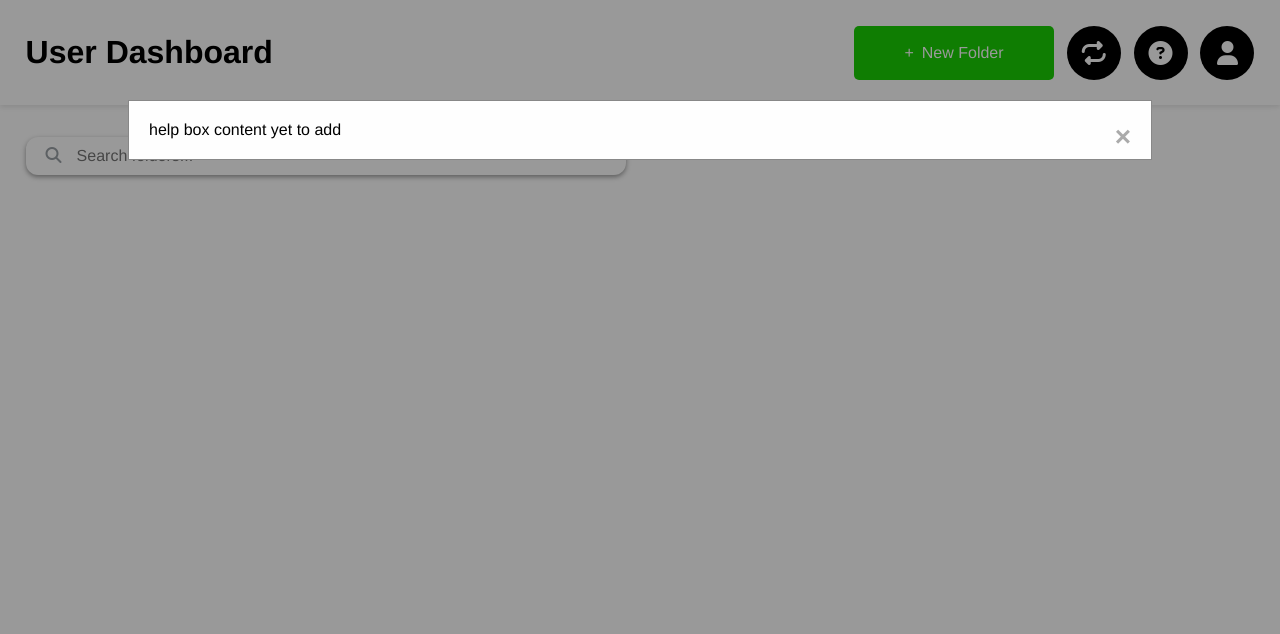
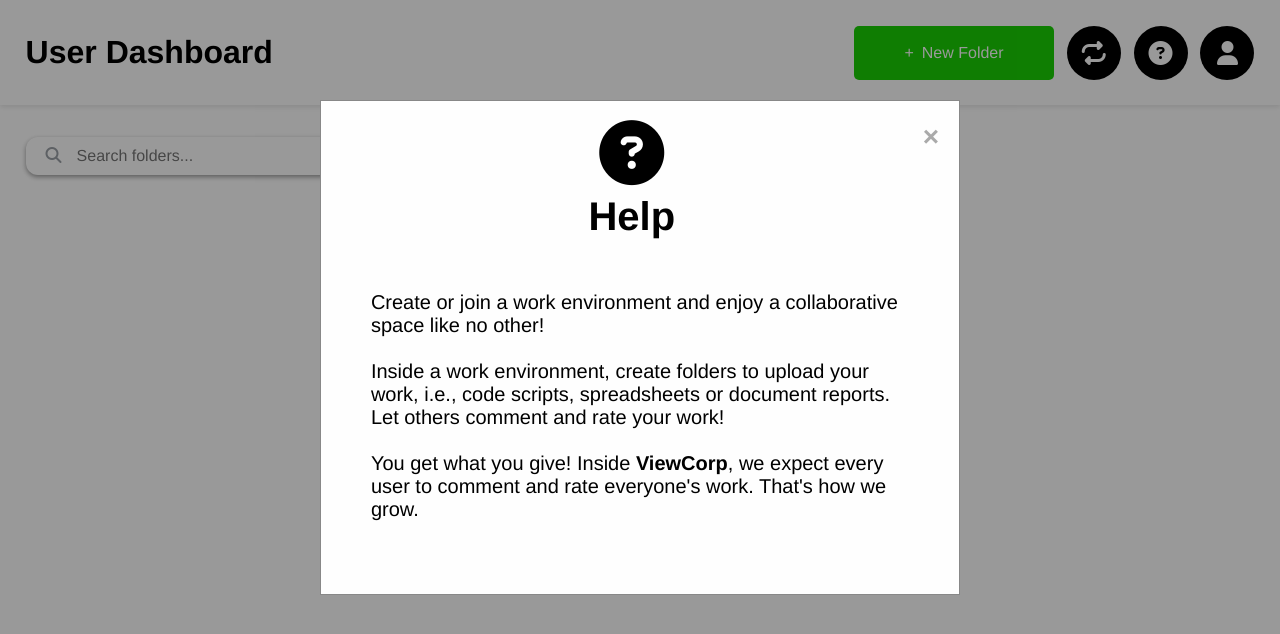
Before and after one commit to josechavezl/337Project, a website: page client/htmlFiles/mainDash.html in a window 1280 px wide. Both pictures are taken after a click on the button 1160 px from the left and 52 px from the top of the page. Drawn offline with Linux system fonts and the light colour scheme.

Commit message:
Added descriptive message for help button

```diff
--- a/client/css/mainDash.css
+++ b/client/css/mainDash.css
@@ -130,7 +130,7 @@
   margin: auto;
   padding: 20px;
   border: 1px solid #888;
-  width: 80%;
+  width: 50%;
 }
 
 /* The Close Button */
@@ -147,3 +147,24 @@
   text-decoration: none;
   cursor: pointer;
 }
+
+
+#HelpHeader{
+  display: flex;
+  flex-direction: column;
+  align-items: center;
+  justify-content: center;
+  text-align: center;
+  font-size: 65px;
+}
+
+#HelpHeader h2 {
+  margin-top: -55px;
+  margin-bottom: 25px;
+  font-size: 40px;
+}
+
+#HelpText {
+  font-size: 20px;
+  padding: 5%;
+}
--- a/client/htmlFiles/mainDash.html
+++ b/client/htmlFiles/mainDash.html
@@ -58,11 +58,15 @@
 
         <div id="myModal" class="modal">
             <!-- Modal content -->
+
             <div class="modal-content">
 
                 <span class="close-btn" onclick="closeModal()">&times;</span>
-                <p>
-                    help box content yet to add
+                <i class="fa-solid fa-circle-question" id="HelpHeader"><br><h2>Help</h2></i>
+                <p id="HelpText">
+                  Create or join a work environment and enjoy a collaborative space like no other!<br><br>
+                  Inside a work environment, create folders to upload your work, i.e., code scripts, spreadsheets or document reports. Let others comment and rate your work!<br><br>
+                  You get what you give! Inside <b>ViewCorp</b>, we expect every user to comment and rate everyone's work. That's how we grow.<br><br>
                 </p>
 
             </div>
```
Also changed, not shown: 2 other files.
